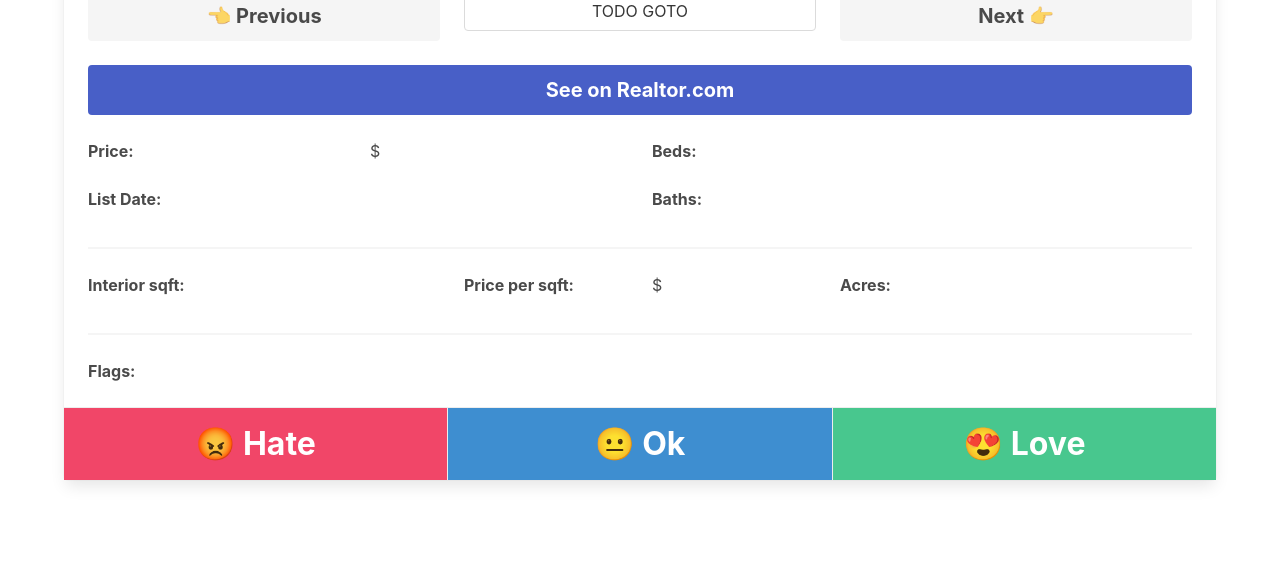
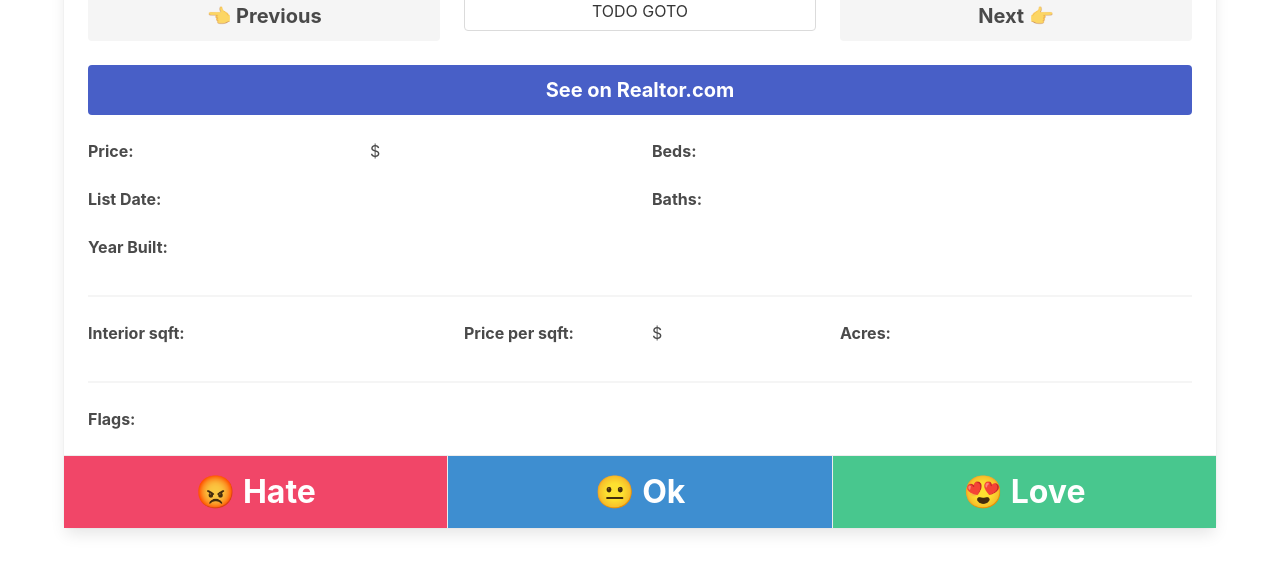
Before and after one commit to JakubPolanowski/Realty-Tinder, a Flask app: template templates/listings.html in a window 1280 px wide. Shown: the part 564-1140 px from the top of the page. Before the commit the page ends 1050 px from the top, so only its background shows below. Run offline with Flask 2, Linux system fonts and the light colour scheme; the template is opened without the code that fills it, so the values that code supplies are empty.

Commit message:
implemented year built and hoa

```diff
--- a/app.py
+++ b/app.py
@@ -57,6 +57,16 @@ def listings(listings_file: str, index: int):
         listing['pretty price'] = listing['price']
 
     try:
+        listing['pretty built'] = f"{listing['year built']:.0f}"
+    except TypeError:
+        listing['pretty built'] = listing['year built']
+
+    try:
+        listing['pretty hoa'] = f"{listing['hoa fee']:,.0f}"
+    except TypeError:
+        listing['pretty hoa'] = listing['hoa fee']
+
+    try:
         listing['pretty sqft'] = f"{listing['interior sqft']:,.0f}"
     except TypeError:
         listing['pretty sqft'] = listing['interior sqft']
--- a/templates/listings.html
+++ b/templates/listings.html
@@ -74,6 +74,16 @@
                 <div class="column"><b>Baths:</b></div>
                 <div class="column">{{ listing['baths'] }}</div>
               </div>
+              <div class="columns">
+                <div class="column is-one-quarter"><b>Year Built:</b></div>
+                <div class="column is-one-quarter">
+                  {{ listing['pretty built'] }}
+                </div>
+                {% if listing['hoa fee'] %}
+                <div class="column"><b>HOA:</b></div>
+                <div class="column">${{ listing['pretty hoa'] }}/month</div>
+                {% endif %}
+              </div>
               <hr />
               <div class="columns">
                 <div class="column"><b>Interior sqft:</b></div>
```
